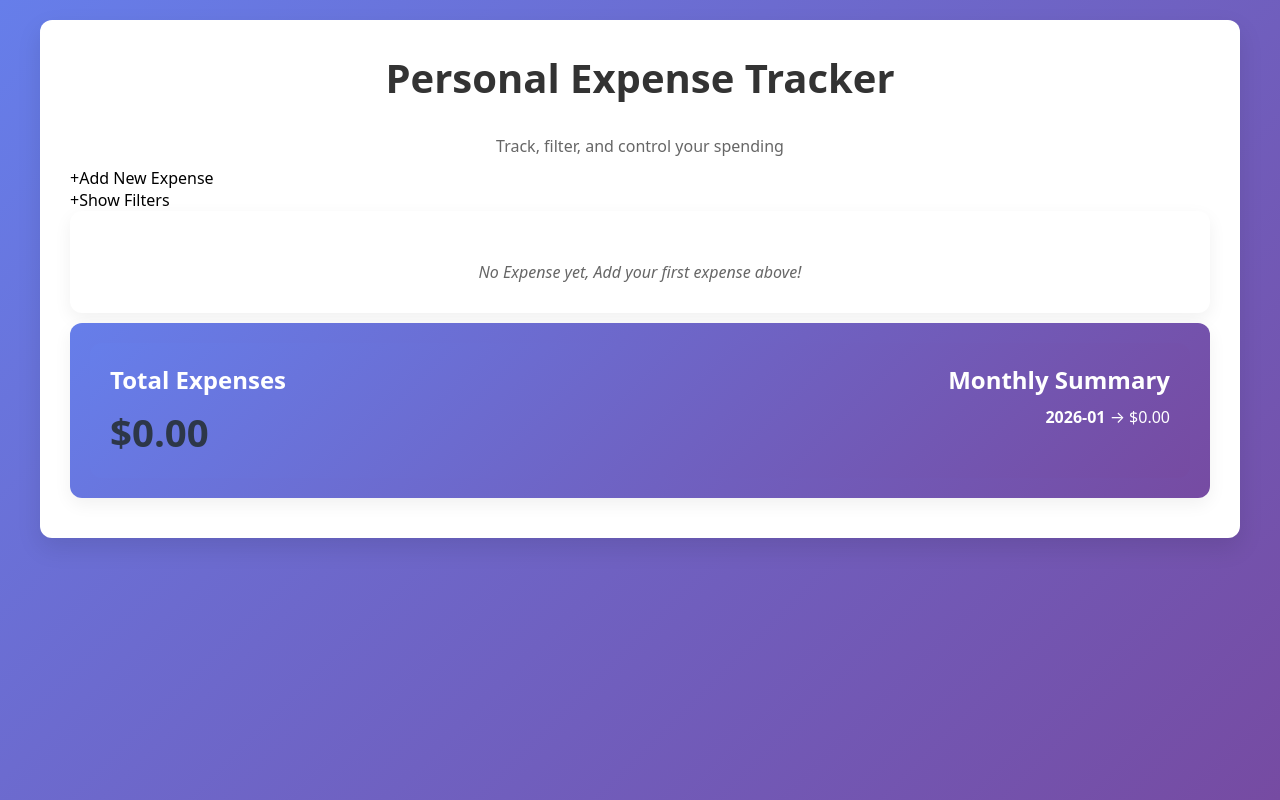
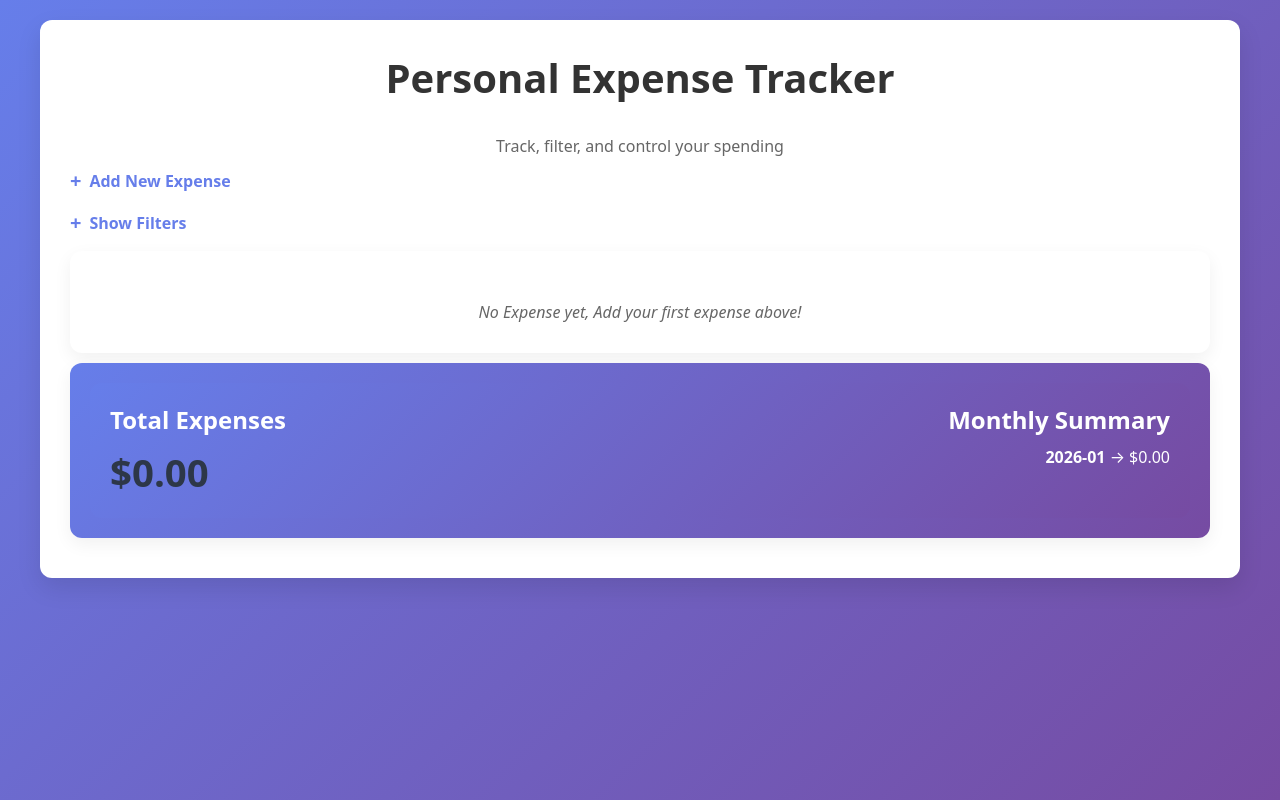
Before and after one commit to singhpreet86/react-essentials-assignment, a React (Create React App) app: page / in a window 1280 px wide. Built offline with nearby package versions, Linux system fonts and the light colour scheme.

Commit message:
Update index.css

```diff
--- a/src/index.css
+++ b/src/index.css
@@ -257,3 +257,27 @@ width: 50%;
   gap: 1rem;
   margin-top: 1rem;
 }
+
+.form-toggle-text {
+  display: flex;
+  align-items: center;
+  gap: 8px;
+  cursor: pointer;
+  font-weight: 600;
+  color: #667eea;
+  margin-bottom: 15px;
+  user-select: none;
+}
+
+.form-toggle-text:hover {
+  color: #5a67d8;
+}
+
+.toggle-icon {
+  font-size: 20px;
+  font-weight: bold;
+}
+
+.toggle-label {
+  font-size: 16px;
+}
```
